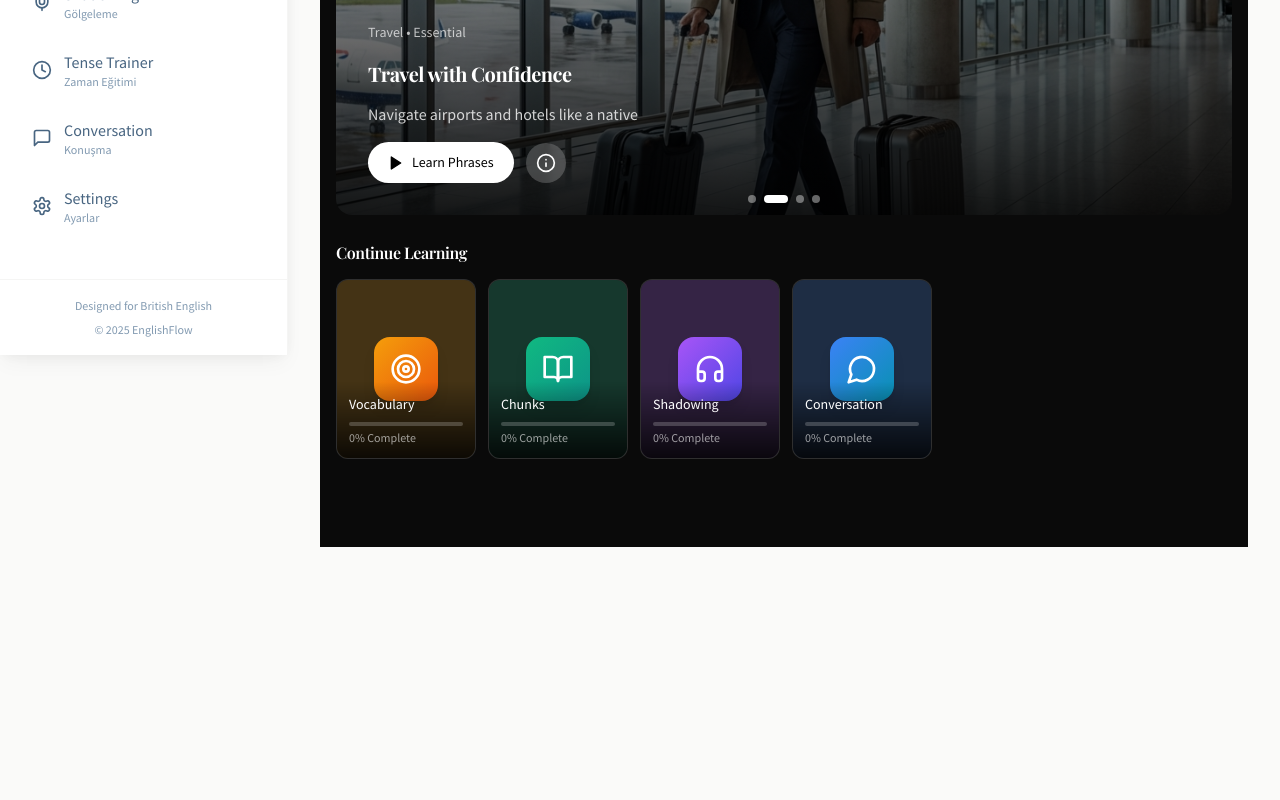
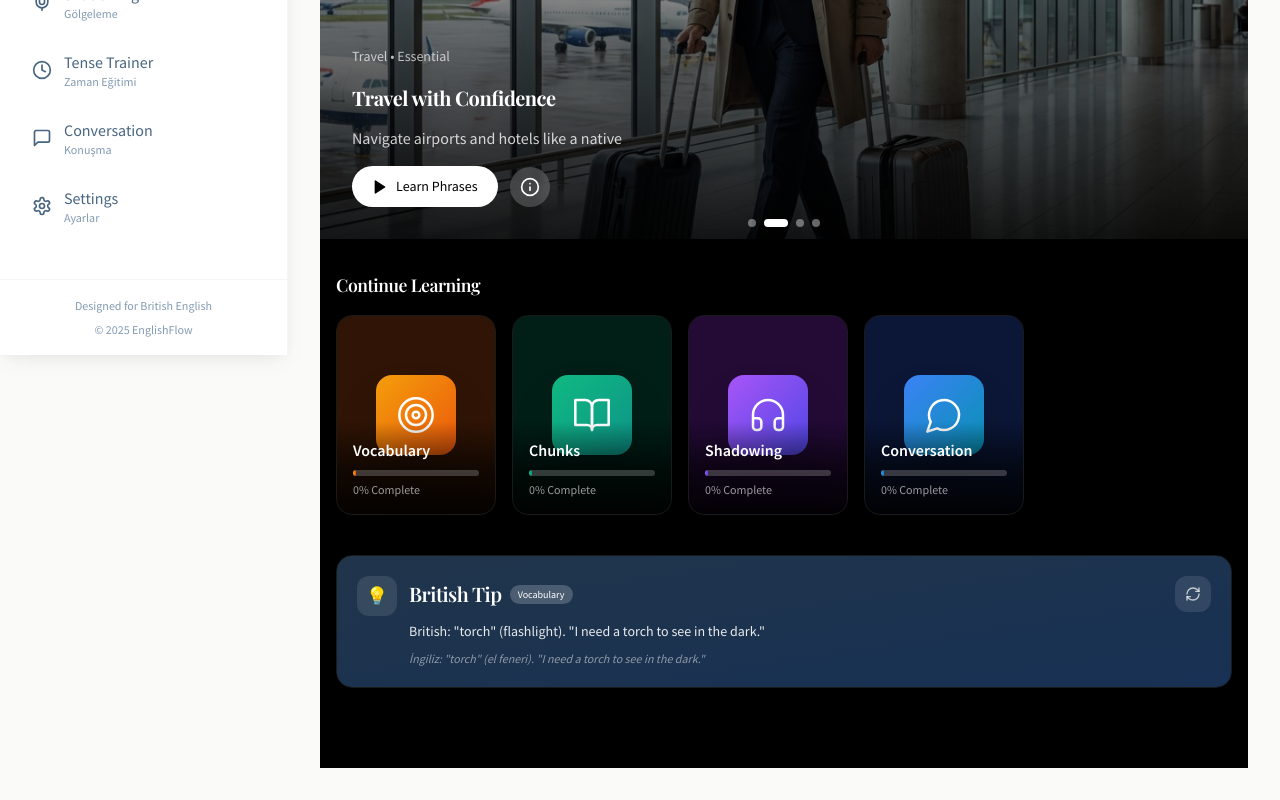
Before and after one commit to stutrailers-dev/englishflow, a React (Vite) app: page / in a window 1280 px wide. Shown: the part 445-1245 px from the top of the page. Before the commit the page ends 1024 px from the top, so only its background shows below. Built offline with nearby package versions, Linux system fonts and the light colour scheme.

Commit message:
fix: Larger cards, British Tips restored, edge-to-edge hero

```diff
--- a/src/components/dashboard/ContinueLearningCard.tsx
+++ b/src/components/dashboard/ContinueLearningCard.tsx
@@ -13,22 +13,22 @@ const typeConfig = {
     shadowing: {
         icon: Headphones,
         gradient: 'from-purple-500 to-indigo-600',
-        bgColor: 'bg-purple-500/20'
+        bgColor: 'bg-purple-900/40'
     },
     conversation: {
         icon: MessageCircle,
         gradient: 'from-blue-500 to-cyan-600',
-        bgColor: 'bg-blue-500/20'
+        bgColor: 'bg-blue-900/40'
     },
     chunks: {
         icon: BookOpen,
         gradient: 'from-emerald-500 to-teal-600',
-        bgColor: 'bg-emerald-500/20'
+        bgColor: 'bg-emerald-900/40'
     },
     vocabulary: {
         icon: Target,
         gradient: 'from-amber-500 to-orange-600',
-        bgColor: 'bg-amber-500/20'
+        bgColor: 'bg-amber-900/40'
     }
 }
 
@@ -44,37 +44,41 @@ export default function ContinueLearningCard({
     return (
         <Link
             to={link}
-            className="flex-shrink-0 w-[140px] group"
+            className="flex-shrink-0 w-[160px] group"
         >
-            <div className="relative aspect-[7/9] rounded-xl overflow-hidden bg-neutral-800/50 border border-white/10 hover:border-white/20 transition-all hover:scale-[1.02]">
-                {/* Icon Background */}
-                <div className={`absolute inset-0 ${config.bgColor} flex items-center justify-center`}>
-                    <div className={`w-16 h-16 rounded-2xl bg-gradient-to-br ${config.gradient} flex items-center justify-center shadow-lg`}>
-                        <Icon className="w-8 h-8 text-white" />
+            {/* Larger card - Apple TV style */}
+            <div className="relative aspect-[4/5] rounded-2xl overflow-hidden border border-white/10 hover:border-white/20 transition-all hover:scale-[1.02] shadow-xl">
+                {/* Background gradient */}
+                <div className={`absolute inset-0 ${config.bgColor}`} />
+
+                {/* Large icon */}
+                <div className="absolute inset-0 flex items-center justify-center">
+                    <div className={`w-20 h-20 rounded-2xl bg-gradient-to-br ${config.gradient} flex items-center justify-center shadow-2xl`}>
+                        <Icon className="w-10 h-10 text-white" strokeWidth={1.5} />
                     </div>
                 </div>
 
                 {/* Play overlay on hover */}
-                <div className="absolute inset-0 bg-black/40 opacity-0 group-hover:opacity-100 transition-opacity flex items-center justify-center">
-                    <div className="w-12 h-12 rounded-full bg-white/20 backdrop-blur-sm flex items-center justify-center">
-                        <Play className="w-6 h-6 text-white fill-white" />
+                <div className="absolute inset-0 bg-black/50 opacity-0 group-hover:opacity-100 transition-opacity flex items-center justify-center">
+                    <div className="w-14 h-14 rounded-full bg-white/30 backdrop-blur-sm flex items-center justify-center">
+                        <Play className="w-7 h-7 text-white fill-white" />
                     </div>
                 </div>
 
                 {/* Bottom info */}
-                <div className="absolute bottom-0 left-0 right-0 p-3 bg-gradient-to-t from-black/80 to-transparent">
-                    <p className="text-white text-sm font-medium line-clamp-2 mb-2">
+                <div className="absolute bottom-0 left-0 right-0 p-4 bg-gradient-to-t from-black/90 via-black/60 to-transparent">
+                    <p className="text-white text-base font-semibold mb-2">
                         {title}
                     </p>
 
                     {/* Progress bar */}
-                    <div className="w-full h-1 bg-white/20 rounded-full overflow-hidden">
+                    <div className="w-full h-1.5 bg-white/20 rounded-full overflow-hidden">
                         <div
                             className={`h-full bg-gradient-to-r ${config.gradient} rounded-full transition-all`}
-                            style={{ width: `${progress}%` }}
+                            style={{ width: `${Math.max(progress, 2)}%` }}
                         />
                     </div>
-                    <p className="text-white/60 text-xs mt-1">{progress}% Complete</p>
+                    <p className="text-white/60 text-xs mt-1.5">{progress}% Complete</p>
                 </div>
             </div>
         </Link>
--- a/src/components/dashboard/HeroCarousel.tsx
+++ b/src/components/dashboard/HeroCarousel.tsx
@@ -122,7 +122,7 @@ export default function HeroCarousel() {
 
     return (
         <div
-            className="relative w-full overflow-hidden rounded-2xl"
+            className="relative w-full overflow-hidden"
             style={{ aspectRatio: '16/10' }}
             onMouseEnter={() => setIsAutoPlaying(false)}
             onMouseLeave={() => setIsAutoPlaying(true)}
@@ -204,8 +204,8 @@ export default function HeroCarousel() {
                         key={index}
                         onClick={() => handleDotClick(index)}
                         className={`transition-all duration-300 rounded-full ${index === currentIndex
-                                ? 'w-6 h-2 bg-white'
-                                : 'w-2 h-2 bg-white/40 hover:bg-white/60'
+                            ? 'w-6 h-2 bg-white'
+                            : 'w-2 h-2 bg-white/40 hover:bg-white/60'
                             }`}
                         aria-label={`Go to slide ${index + 1}`}
                     />
--- a/src/pages/Dashboard.tsx
+++ b/src/pages/Dashboard.tsx
@@ -1,5 +1,8 @@
 import { motion } from 'framer-motion'
+import { useState, useEffect } from 'react'
+import { RefreshCw } from 'lucide-react'
 import { HeroCarousel, ContinueLearningCard } from '@/components/dashboard'
+import { britishTips } from '@/data/britishTips'
 
 // Fixed learning categories - always shown
 const learningCategories = [
@@ -53,6 +56,24 @@ export default function Dashboard() {
 
   const greeting = userName ? `${getGreeting()}, ${userName}` : `${getGreeting()}!`
 
+  // British tip rotation
+  const [currentTipIndex, setCurrentTipIndex] = useState(() =>
+    Math.floor(Math.random() * britishTips.length)
+  )
+
+  useEffect(() => {
+    const interval = setInterval(() => {
+      setCurrentTipIndex(prev => (prev + 1) % britishTips.length)
+    }, 30000)
+    return () => clearInterval(interval)
+  }, [])
+
+  const handleNextTip = () => {
+    setCurrentTipIndex(prev => (prev + 1) % britishTips.length)
+  }
+
+  const currentTip = britishTips[currentTipIndex]
+
   // Calculate progress for each category from localStorage
   const getProgress = (type: string): number => {
     try {
@@ -95,11 +116,14 @@ export default function Dashboard() {
     <motion.div
       initial={{ opacity: 0 }}
       animate={{ opacity: 1 }}
-      className="min-h-screen bg-neutral-950 text-white"
+      className="min-h-screen bg-black text-white"
       style={{ paddingBottom: 'calc(80px + env(safe-area-inset-bottom))' }}
     >
-      {/* Header */}
-      <div className="px-4 pt-4 pb-3 flex items-center justify-between">
+      {/* Header - integrated into dark theme */}
+      <div
+        className="px-4 flex items-center justify-between bg-black"
+        style={{ paddingTop: 'max(16px, env(safe-area-inset-top))' }}
+      >
         <h1 className="text-2xl font-display font-bold text-white">
           {greeting}
         </h1>
@@ -114,17 +138,17 @@ export default function Dashboard() {
         </div>
       </div>
 
-      {/* Hero Carousel */}
-      <div className="px-4">
+      {/* Hero Carousel - edge to edge */}
+      <div className="mt-4">
         <HeroCarousel />
       </div>
 
-      {/* Continue Learning Section - Always shows 4 cards */}
-      <div className="mt-6 px-4">
-        <h2 className="text-lg font-semibold text-white mb-3">
+      {/* Continue Learning Section - Larger cards */}
+      <div className="mt-8 px-4">
+        <h2 className="text-xl font-semibold text-white mb-4">
           Continue Learning
         </h2>
-        <div className="flex gap-3 overflow-x-auto scrollbar-hide pb-2 -mx-4 px-4">
+        <div className="flex gap-4 overflow-x-auto scrollbar-hide pb-2 -mx-4 px-4">
           {learningCategories.map(category => (
             <ContinueLearningCard
               key={category.id}
@@ -137,6 +161,45 @@ export default function Dashboard() {
           ))}
         </div>
       </div>
+
+      {/* British Tip - Card style */}
+      <div className="mt-8 px-4">
+        <div className="relative rounded-2xl overflow-hidden border border-white/10">
+          {/* Background gradient */}
+          <div className="absolute inset-0 bg-gradient-to-br from-navy-800/90 to-navy-900/90" />
+
+          {/* Content */}
+          <div className="relative p-5">
+            <div className="flex items-start justify-between gap-3">
+              <div className="flex items-start gap-3 flex-1">
+                <div className="w-10 h-10 bg-white/10 rounded-xl flex items-center justify-center flex-shrink-0">
+                  <span className="text-xl">💡</span>
+                </div>
+                <div className="flex-1">
+                  <div className="flex items-center gap-2 mb-2">
+                    <h3 className="font-semibold text-white">British Tip</h3>
+                    <span className="px-2 py-0.5 text-[10px] bg-white/20 rounded-full capitalize">
+                      {currentTip.category}
+                    </span>
+                  </div>
+                  <p className="text-white/90 text-sm leading-relaxed">
+                    {currentTip.tip}
+                  </p>
+                  <p className="text-white/50 text-xs mt-2 italic">
+                    {currentTip.tipTurkish}
+                  </p>
+                </div>
+              </div>
+              <button
+                onClick={handleNextTip}
+                className="p-2.5 bg-white/10 hover:bg-white/20 rounded-xl transition-colors flex-shrink-0"
+              >
+                <RefreshCw className="w-4 h-4 text-white/70" />
+              </button>
+            </div>
+          </div>
+        </div>
+      </div>
     </motion.div>
   )
 }
```
